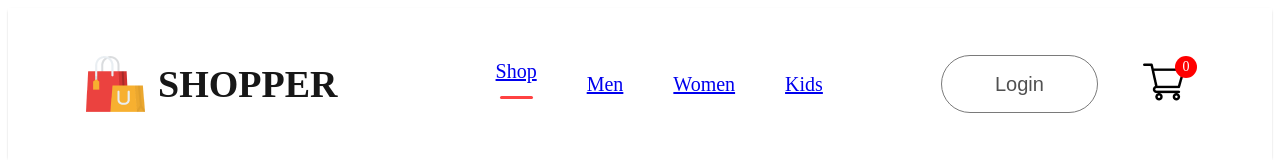
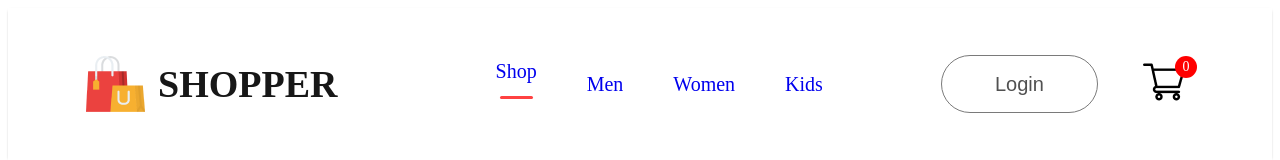
Before and after one commit to GTAJIT/Web-Devlopment, a React (Create React App) app in the folder Uncharted-Haven/Frontend/my-app/: page / in a window 1280 px wide. Shown: the top 160 px of the page. Built offline with nearby package versions, Linux system fonts and the light colour scheme.

Commit message:
Update Navbar.jsx

```diff
--- a/Uncharted-Haven/Frontend/my-app/src/Components/Navbar/Navbar.jsx
+++ b/Uncharted-Haven/Frontend/my-app/src/Components/Navbar/Navbar.jsx
@@ -13,10 +13,10 @@
             <p>SHOPPER</p>
         </div>
         <ul className="nav-menu">
-            <li onClick={()=>{setmenu("shop")}}><Link to='/'>Shop</Link>{menu==="shop"?<hr/>:<></>}</li>
-            <li onClick={()=>{setmenu("mens")}}><Link to='/mens'>Men</Link>{menu==="mens"?<hr/>:<></>}</li>
-            <li onClick={()=>{setmenu("womans")}}><Link to='/womans'>Women</Link>{menu==="womans"?<hr/>:<></>}</li>
-            <li onClick={()=>{setmenu("kids")}}><Link to='/kids'>Kids</Link>{menu==="kids"?<hr/>:<></>}</li>
+            <li onClick={()=>{setmenu("shop")}}><Link style={{textDecoration: 'none'}} to='/'>Shop</Link>{menu==="shop"?<hr/>:<></>}</li>
+            <li onClick={()=>{setmenu("mens")}}><Link style={{textDecoration: 'none'}} to='/mens'>Men</Link>{menu==="mens"?<hr/>:<></>}</li>
+            <li onClick={()=>{setmenu("womans")}}><Link style={{textDecoration: 'none'}} to='/womans'>Women</Link>{menu==="womans"?<hr/>:<></>}</li>
+            <li onClick={()=>{setmenu("kids")}}><Link style={{textDecoration: 'none'}} to='/kids'>Kids</Link>{menu==="kids"?<hr/>:<></>}</li>
         </ul>
         <div className="nav-login-cart">
         <Link to='/login'><button>Login</button></Link>
```
